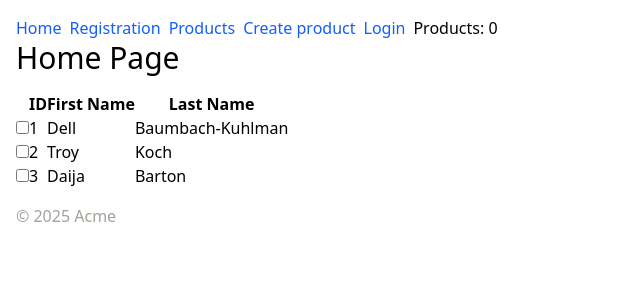
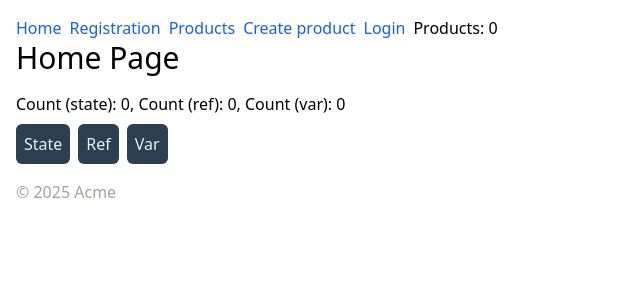
Before and after one commit to patrykomiotek/dyn-group-2, a React (Vite) app: page / in a window 1280 px wide. Shown: the top 300 px of the page, without its empty margins (0-640 px from the left). Built offline with nearby package versions, Linux system fonts and the light colour scheme.

Commit message:
feat: with additional libraries

```diff
--- a/package.json
+++ b/package.json
@@ -20,6 +20,7 @@
   "dependencies": {
     "@faker-js/faker": "^10.0.0",
     "@hookform/resolvers": "^5.2.2",
+    "@redux-devtools/extension": "^3.3.0",
     "@reduxjs/toolkit": "^2.9.0",
     "@storybook/addon-themes": "^9.1.10",
     "@tailwindcss/vite": "^4.1.13",
@@ -33,7 +34,8 @@
     "react-router-dom": "^7.9.3",
     "tailwindcss": "^4.1.13",
     "uuid": "^13.0.0",
-    "zod": "^4.1.11"
+    "zod": "^4.1.11",
+    "zustand": "^5.0.8"
   },
   "devDependencies": {
     "@chromatic-com/storybook": "^4.1.1",
--- a/src/pages/HomePage.tsx
+++ b/src/pages/HomePage.tsx
@@ -7,17 +7,18 @@
 import { AuthInfo } from "@/shared/components/Auth/AuthInfo";
 import { DataTable } from "@/shared/components/DataTable/DataTable";
 import { Stepper } from "@/shared/components/Stepper";
+import { ValueCollector } from "@/shared/components/ValueCollector";
 
 export function HomePage() {
   return (
     <div className="space-y-4">
       <h1 className="text-3xl">Home Page</h1>
-      <DataTable />
+      <ValueCollector />
+      {/* <DataTable /> */}
       {/* <PostsList /> */}
       {/* <AuthInfo /> */}
       {/* <Stepper /> */}
       {/* <Stepper />
-      <ValueCollector />
       <ViewPort />
       <Counter /> */}
     </div>
```
Also changed, not shown: src/features/books/booksStore.ts (added, +11 -0 lines), 1 other file (tests, documents, lock files or other folders).
